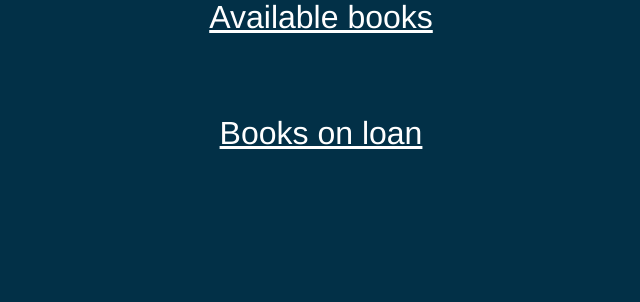
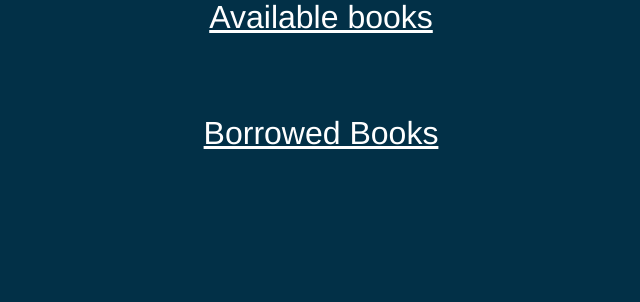
Before and after one commit to fsemke/library_website, a Flask app: page /library in a window 1280 px wide. Shown: the part 273-575 px from the top of the page, without its empty margins (319-959 px from the left). Run offline with Flask 3, Linux system fonts and the light colour scheme; the visitor is signed in with stand-in values (Sample User, id 1); data that the repository does not hold is empty; some libraries are stand-ins or nearby versions.

Commit message:
text adapted

```diff
--- a/src/templates/library.html
+++ b/src/templates/library.html
@@ -39,7 +39,7 @@ Library
 
   </div>
 
-  <h1 class="text-white mt-12 underline">Books on loan</h1>
+  <h1 class="text-white mt-12 underline">Borrowed Books</h1>
   <div class="main_library">
 
     {% for book in not_available %}
--- a/src/templates/statistics.html
+++ b/src/templates/statistics.html
@@ -10,7 +10,7 @@ Statistics
 <body class="body">
 
 
-  <h1>Books on loan</h1>
+  <h1>Borrowed Books</h1>
 
   <div class="flex justify-center">
     <table class="borrowedBooksTable">
```
Also changed, not shown: README.md.
